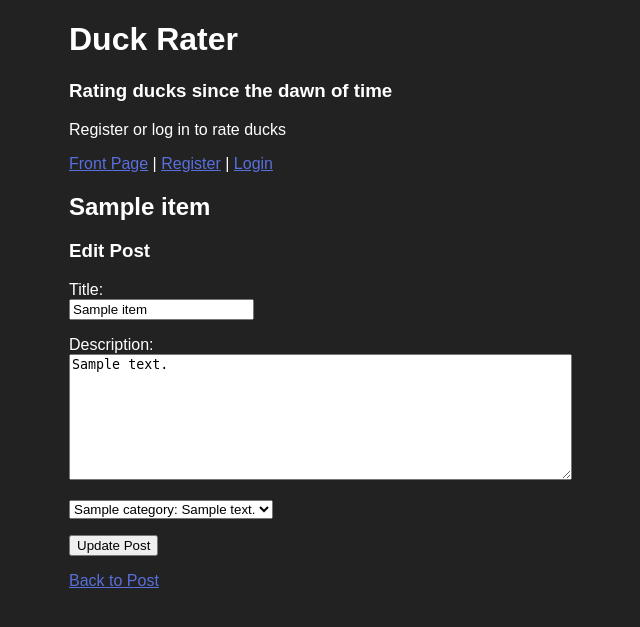
After one commit to KarmaWSYD/duck-rater, a Flask app: template templates/edit_item.html in a window 1280 px wide. The commit adds this page. Shown: the top 627 px of the page, without its empty margins (171-811 px from the left). Run offline with Flask 3, Linux system fonts and the light colour scheme; the template is opened without the code that fills it: most values are stand-ins (such as "Sample title", 1, 10 or a date in 2020).

Commit message:
feat: add editing functionality

```diff
--- a/app.py
+++ b/app.py
@@ -24,7 +24,7 @@ def check_csrf():
 
 @app.route("/")
 def index():
-    all_items = items.get_all_ducks()
+    all_items = items.get_ducks()
     return render_template("index.html", items=all_items)
 
 @app.route("/register")
@@ -94,14 +94,14 @@ def new_duck_post():
         duck_description = "No description provided"
     duck_category = request.form["category"]
 
-    parent_id = items.create_duck(creator=session["user_id"], name=duck_name, description=duck_description, category=duck_category)
+    item_id = items.create_duck(creator=session["user_id"], name=duck_name, description=duck_description, category=duck_category)
 
     file = request.files["duck-image"]
     duck_image = file.read()
 
-    items.create_image(duck_image, parent_id)
+    items.create_image(duck_image, item_id)
     # should we support multiple images being made on creation?
-    return redirect("/")
+    return redirect("/item/" + str(item_id))
 
 @app.route("/duck-images/<int:item_id>", methods=["GET"])
 def get_image(item_id):
@@ -114,7 +114,7 @@ def show_item(item_id):
     category = items.get_category(item["category"])
     return render_template("show_item.html", images=images, item=item, category=category)
 
-@app.route("/remove-item<int:item_id>", methods=["GET", "POST"])
+@app.route("/remove-item/<int:item_id>", methods=["GET", "POST"])
 def remove_item(item_id):
     require_login()
 
@@ -134,3 +134,37 @@ def remove_item(item_id):
             return redirect("/")
         else:
             return redirect("/item/" + str(item_id))
+
+@app.route("/edit_item/<int:item_id>", methods=["GET"])
+def edit_item(item_id):
+    require_login()
+    item = items.get_ducks(item_id)
+    if not item:
+        abort(404)
+    if item["user_id"] != session["user_id"]:
+        abort(403)
+
+    return render_template("edit_item.html", item=item)
+
+@app.route("/update-item/<int:item_id>", methods=["POST"])
+def update_item():
+    require_login()
+    check_csrf()
+
+    item_id = request.form["item_id"]
+    item = items.get_duck(item_id)
+    if not item:
+        abort(404)
+    if item["user_id"] != session["user_id"]:
+        abort(403)
+
+    title = request.form["title"]
+    if not title or len(title) > 50:
+        abort(403)
+    description = request.form["description"]
+    if not description or len(description) > 1000:
+        abort(403)
+
+    items.update_duck(item_id, title, description)
+
+    return redirect("/item/" + str(item_id))
--- a/templates/add_item.html
+++ b/templates/add_item.html
@@ -8,7 +8,7 @@
   <form action="/new-duck" method="post" enctype="multipart/form-data">
     <p>
       Title: <br />
-      <input type="text" name="duck-name" />
+      <input type="text" name="duck-name" maxlength="50" />
     </p>
     <p>
       Image (Required): <br />
@@ -16,7 +16,7 @@
     </p>
     <p>
       Description: <br />
-      <input type="text" name="duck-description" />
+      <input type="text" name="duck-description" rows="8" cols="60" maxlength="1000" />
     </p>
     <label for="category">Choose a category (Required):</label>
 
--- /dev/null
+++ b/templates/edit_item.html
@@ -0,0 +1,32 @@
+{% extends "layout.html" %}
+
+{% block title %}Edit Post{% endblock %}
+
+{% block content %}
+<h2>{{ item.title }}</h2>
+<h3>Edit Post</h3>
+<form action="/update_item" method="post">
+  <p>
+    <label for="title">Title</label>: <br />
+    <input type="text" name="title" id="title" value="{{ item.title }}" maxlength="50" required />
+  </p>
+  <p>
+    <label for="description">Description</label>: <br />
+    <textarea name="description" id="description" rows="8" cols="60" maxlength="1000" required>{{ item.description }}</textarea>
+  </p>
+  <input type="hidden" name="item_id" value="{{ item.id }}" />
+  <p>
+    <select name="category" id="category" required>
+      {% for category in categories %}
+      <option value="{{ category.id }}">{{ category.name }}: {{ category.description }}</option>
+      {% endfor %}
+    </select>
+  </p>
+
+  <input type="hidden" name="csrf_token" value="{{ session.csrf_token }}" />
+  <input type="submit" value="Update Post" />
+</form>
+<p>
+  <a href="/item/{{ item.id }}">Back to Post</a>
+</p>
+{% endblock %}
--- a/templates/index.html
+++ b/templates/index.html
@@ -8,7 +8,7 @@
 {% for item in items %}
 <div class="item">
   <a href="/item/{{ item.id }}">{{ item.title }}</a> <br />
-  Creator: <a href="/user/{{ item.user_id }}">{{ item.username }}</a> <br />
+  Creator: <a href="/user/{{ item.creator }}">{{ item.creator }}</a> <br />
 </div>
 {% endfor %}
 {% endblock %}
```
Also changed, not shown: items.py (+10 -1 lines).
